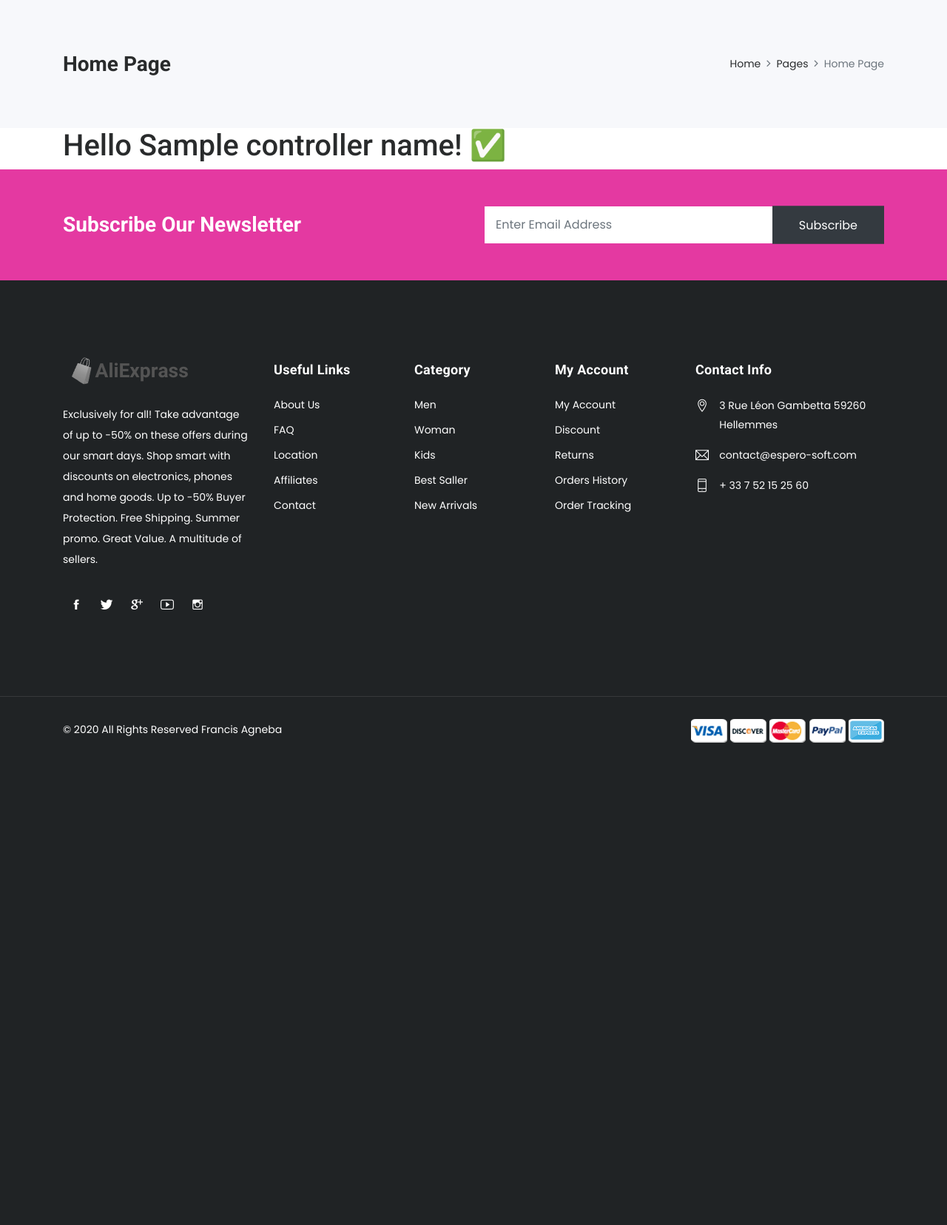
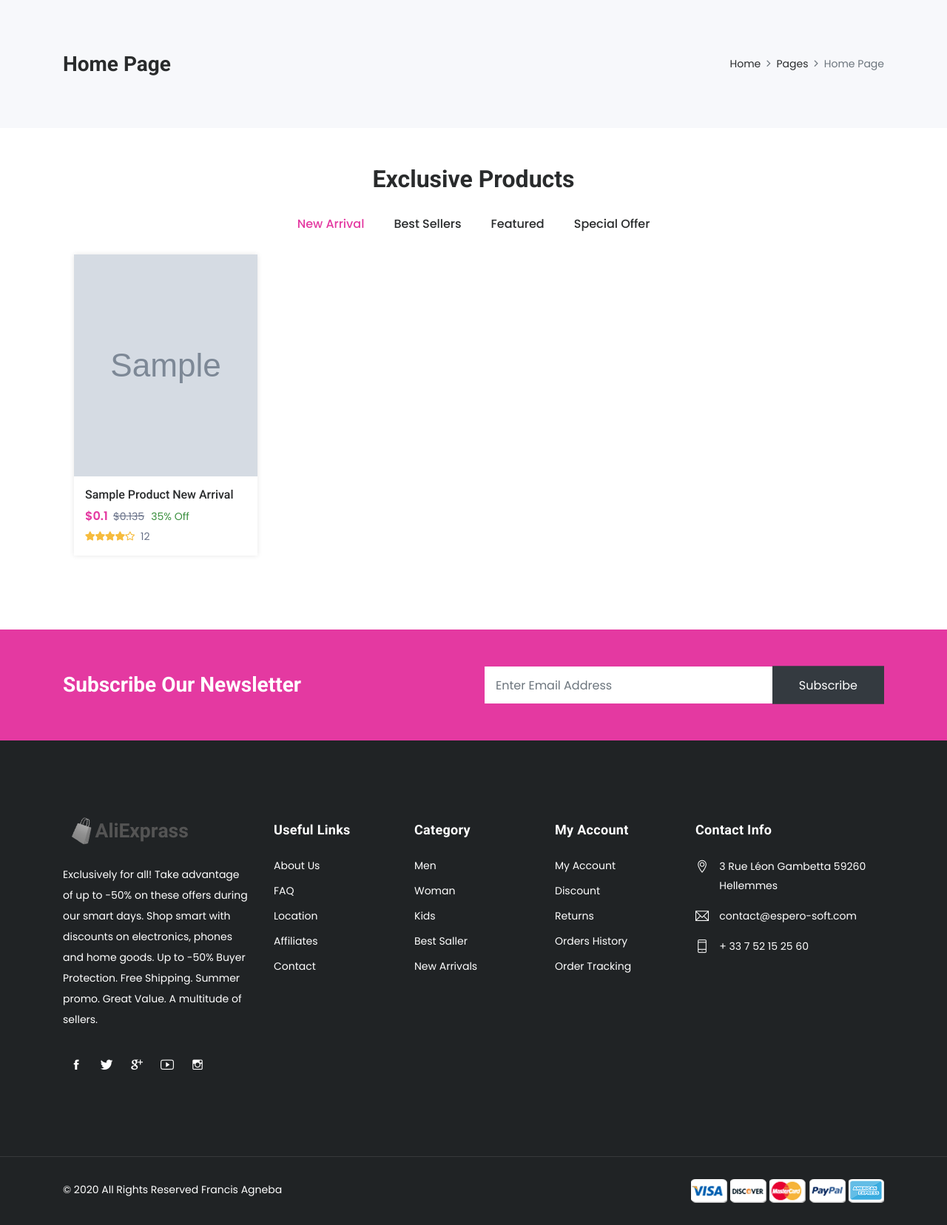
Before and after one commit to francisagneba/Aliexprass, a Symfony app: template templates/home/index.html.twig in a window 1280 px wide. Shown: the part 120-1776 px from the top of the page at 74% size. Before the commit the page ends 1124 px from the top, so only its background shows below. Run offline with Twig, Linux system fonts and the light colour scheme; the template is opened without the code that fills it: most values are stand-ins (such as "Sample title", 1, 10 or a date in 2020); grey boxes marked "Sample" are stand-in pictures; grey boxes labelled with a size stand in for pictures from a placeholder-image service; some libraries are stand-ins or nearby versions; some web fonts are replaced.

Commit message:
Affichage des produits dans la boutique

```diff
--- a/templates/home/index.html.twig
+++ b/templates/home/index.html.twig
@@ -7,8 +7,73 @@
 {{ include("partials/title_section.html.twig", {'name':'Home Page'})}}
 
 <div class="container">
-    <h1>Hello {{ controller_name }}! ✅</h1>
+    <div class="section small_pt pb_70">
+        <div class="container">
+            <div class="row justify-content-center">
+                <div class="col-md-6">
+                    <div class="heading_s1 text-center">
+                        <h2>Exclusive Products</h2>
+                    </div>
+                </div>
+            </div>
+            <div class="row">
+                <div class="col-12">
+                    <div class="tab-style1">
+                        <ul class="nav nav-tabs justify-content-center" role="tablist">
+                            <li class="nav-item">
+                                <a class="nav-link active" id="arrival-tab" data-toggle="tab" href="#arrival" role="tab" aria-controls="arrival" aria-selected="true">New Arrival</a>
+                            </li>
+                            <li class="nav-item">
+                                <a class="nav-link" id="sellers-tab" data-toggle="tab" href="#sellers" role="tab" aria-controls="sellers" aria-selected="false">Best Sellers</a>
+                            </li>
+                            <li class="nav-item">
+                                <a class="nav-link" id="featured-tab" data-toggle="tab" href="#featured" role="tab" aria-controls="featured" aria-selected="false">Featured</a>
+                            </li>
+                            <li class="nav-item">
+                                <a class="nav-link" id="specialoffer-tab" data-toggle="tab" href="#specialoffer" role="tab" aria-controls="specialoffer" aria-selected="false">Special Offer</a>
+                            </li>
 
+                        </ul>
+                    </div>
+                    <div class="tab-content">
+                        <div class="tab-pane fade show active" id="arrival" role="tabpanel" aria-labelledby="arrival-tab">
+                            <div class="row shop_container">
+                                {% for product in productNewArrival %}
+                                    {{ include('partials/product.html.twig',{'product': product})}}
+                                {% endfor %}
+                            </div>
+                        </div>
+                        <div class="tab-pane fade" id="sellers" role="tabpanel" aria-labelledby="sellers-tab">
+                            <div class="row shop_container">
+                                {% for product in productBestSeller %}
+                                    {{ include('partials/product.html.twig',{'product': product})}}
+                                {% endfor %}
+
+                            </div>
+                        </div>
+                        <div class="tab-pane fade" id="featured" role="tabpanel" aria-labelledby="featured-tab">
+                            <div class="row shop_container">
+                                {% for product in productFeatured %}
+                                    {{ include('partials/product.html.twig',{'product': product})}}
+                                {% endfor %}
+
+                            </div>
+                        </div>
+                        <div class="tab-pane fade" id="specialoffer" role="tabpanel" aria-labelledby="specialoffer-tab">
+                            <div class="row shop_container">
+                                {% for product in productSpecialOffer %}
+                                    {{ include('partials/product.html.twig',{'product': product})}}
+                                {% endfor %}
+
+                            </div>
+                        </div>
+
+
+                    </div>
+                </div>
+            </div>
+        </div>
+    </div>
 
 </div>
 {% endblock %}
--- /dev/null
+++ b/templates/partials/product.html.twig
@@ -0,0 +1,36 @@
+<div class="col-lg-3 col-md-4 col-6">
+    <div class="product">
+        <div class="product_img">
+            <a href="">
+                <img height="300" src="/assets/uploads/products/{{product.image}}" alt="product_img1">
+            </a>
+            <div class="product_action_box">
+                <ul class="list_none pr_action_btn">
+                    <li class="add-to-cart"><a href="#"><i class="icon-basket-loaded"></i> Add To Cart</a></li>
+                    <li><a href="" class=""><i class="icon-shuffle"></i></a></li>
+                    <li><a href="" class=""><i class="icon-magnifier-add"></i></a></li>
+                    <li><a href="#"><i class="icon-heart"></i></a></li>
+                </ul>
+            </div>
+        </div>
+        <div class="product_info">
+            <h6 class="product_title"><a href="">{{product.name}}</a></h6>
+            <div class="product_price">
+                <span class="price">${{product.price/100}}</span>
+                <del>${{product.price*1.35/100}}</del>
+                <div class="on_sale">
+                    <span>35% Off</span>
+                </div>
+            </div>
+            <div class="rating_wrap">
+                <div class="rating">
+                    <div class="product_rate" style="width:80%"></div>
+                </div>
+                <span class="rating_num">{{product.reviewsProducts | length}}</span>
+            </div>
+            <div class="pr_desc">
+                <p>{{product.description}}</p>
+            </div>
+        </div>
+    </div>
+</div>
```
Also changed, not shown: src/Controller/HomeController.php (+17 -2 lines).
